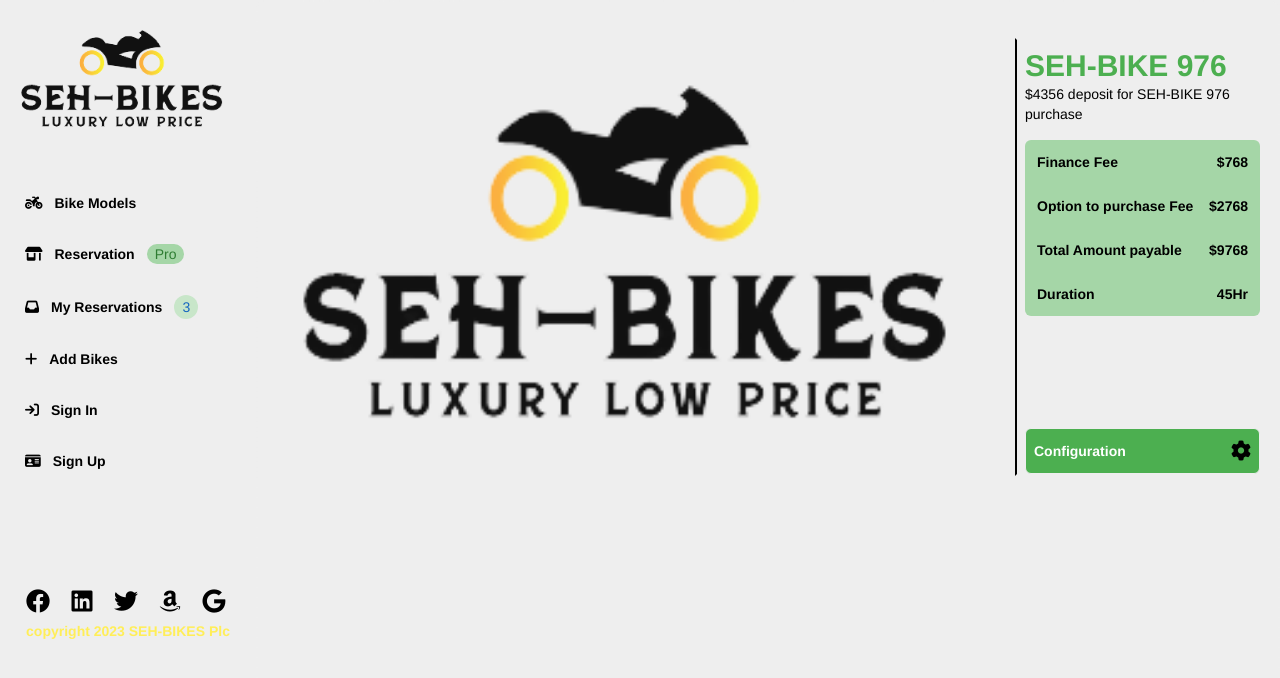
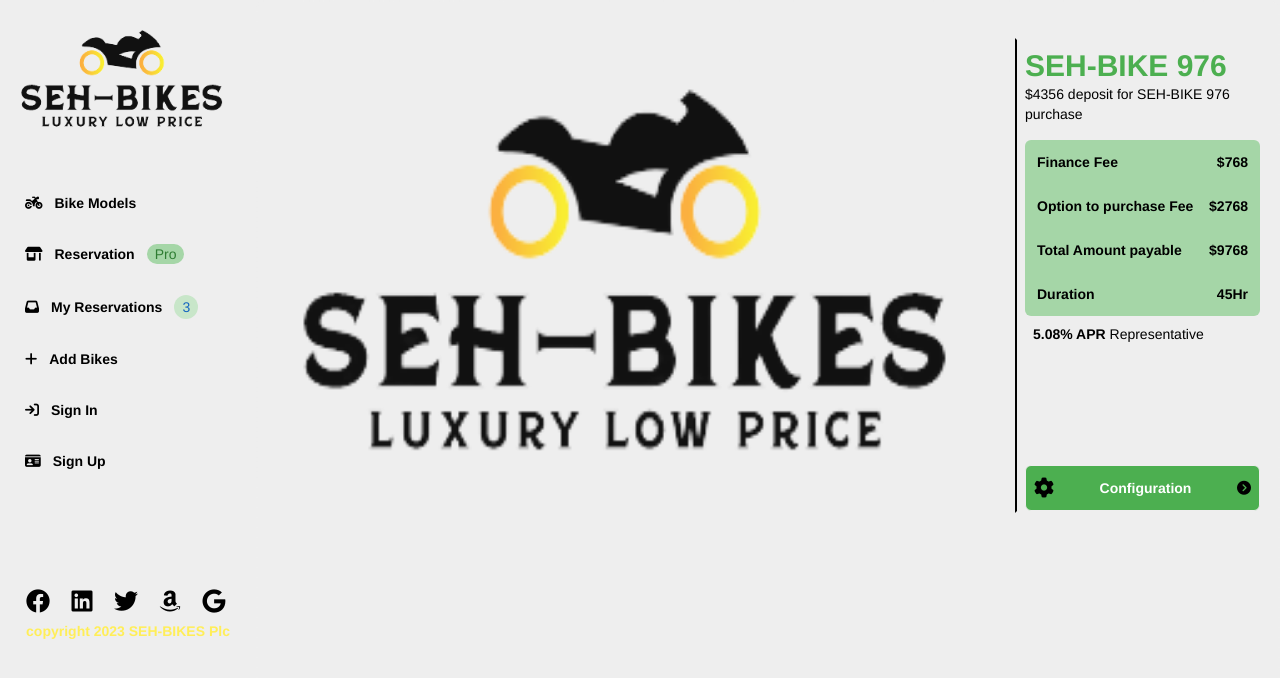
Before and after one commit to Harrynoqs/Final-group-capstone-frontend, a React (Vite) app: page / in a window 1280 px wide. Shown: the top 678 px of the page. Built offline with nearby package versions, Linux system fonts and the light colour scheme.

Commit message:
done with the bike details

```diff
--- a/src/App.jsx
+++ b/src/App.jsx
@@ -8,7 +8,7 @@ function App() {
   return (
     <div className="flex flex-col min-h-screen sm:flex-row">
       <Sidebar />
-      <div className="flex-1 border-2 border-gray-200 border-dashed rounded-lg md:p-4 md:ml-64 dark:border-gray-700">
+      <div className="flex-1 p-4 border-2 border-gray-200 border-dashed rounded-lg md:p-4 md:ml-64 dark:border-gray-700">
         <Suspense fallback={<LoadingIcon />}>
           <BikeModel />
         </Suspense>
--- a/src/components/BikeDetails.jsx
+++ b/src/components/BikeDetails.jsx
@@ -1,31 +1,15 @@
 import React, { useState } from 'react';
-
-// when you use the  Bikedetails  component, you can pass dynamic data to it like this:
-
-// <Bikedetails
-//   bikeData={{
-//     name: 'SEH-BIKE 976',
-//     price: 4356,
-//     financeFee: 768,
-//     purchaseFee: 2768,
-//     totalAmount: 9768,
-//     duration: '45Hr',
-//     image: './images/black1.png',
-//     configurationOptions: ['Option 1', 'Option 2', 'Option 3'],
-//   }}
-// />
- export default function Bikedetails({ bikeData }) {
+export default function Bikedetails({ bikeData }) {
   const [isConfigOpen, setIsConfigOpen] = useState(false);
-   const handleConfigClick = () => {
+  const handleConfigClick = () => {
     setIsConfigOpen(prevState => !prevState);
-
   };
-   return (
+  return (
     <div className="grid grid-cols-1 grid-rows-4 md:grid-rows-1 md:grid-cols-4">
       <div className="flex items-center justify-center row-span-1 text-center border-2 border-b-black md:border-none md:col-span-3">
         <img src={bikeData.image} alt={bikeData.name} className="w-full h-full" />
       </div>
-      <div className="w-full pt-3 border-2 md:border-l-black sm:pt-2 md:pl-2">
+      <div className="w-full border-2 plet-3 md:border-l-black sm:pt-2 md:pl-2">
         <h2 className="w-full text-3xl font-semibold text-green-500">{bikeData.name}</h2>
         <p className="pb-4 text-sm font-medium">${bikeData.price} deposit for {bikeData.name} purchase</p>
         <ul className="font-semibold bg-green-200 rounded-md even:bg-white">
@@ -46,9 +30,13 @@ import React, { useState } from 'react';
             <span>{bikeData.duration}</span>
           </li>
         </ul>
+        <div className="p-2 ">
+          <span className="font-bold text-md">5.08% APR</span> <span>Representative</span>
+        </div>
         <button className="flex items-center justify-between w-full p-2 bg-green-500 border rounded-md mt-28" onClick={handleConfigClick}>
+          <i className={`text-xl fa-solid fa-gear ${isConfigOpen ? 'rotate-180' : ''}`}></i>
           <span className="font-bold text-center text-white text-md">Configuration</span>
-          <i className={`text-xl fa-solid fa-gear ${isConfigOpen ? 'rotate-180' : ''}`}></i>
+          <i class="fa-solid fa-circle-chevron-right"></i>
         </button>
         {isConfigOpen && (
           <div className="mt-4 border-2 border-gray-300 rounded">
```
